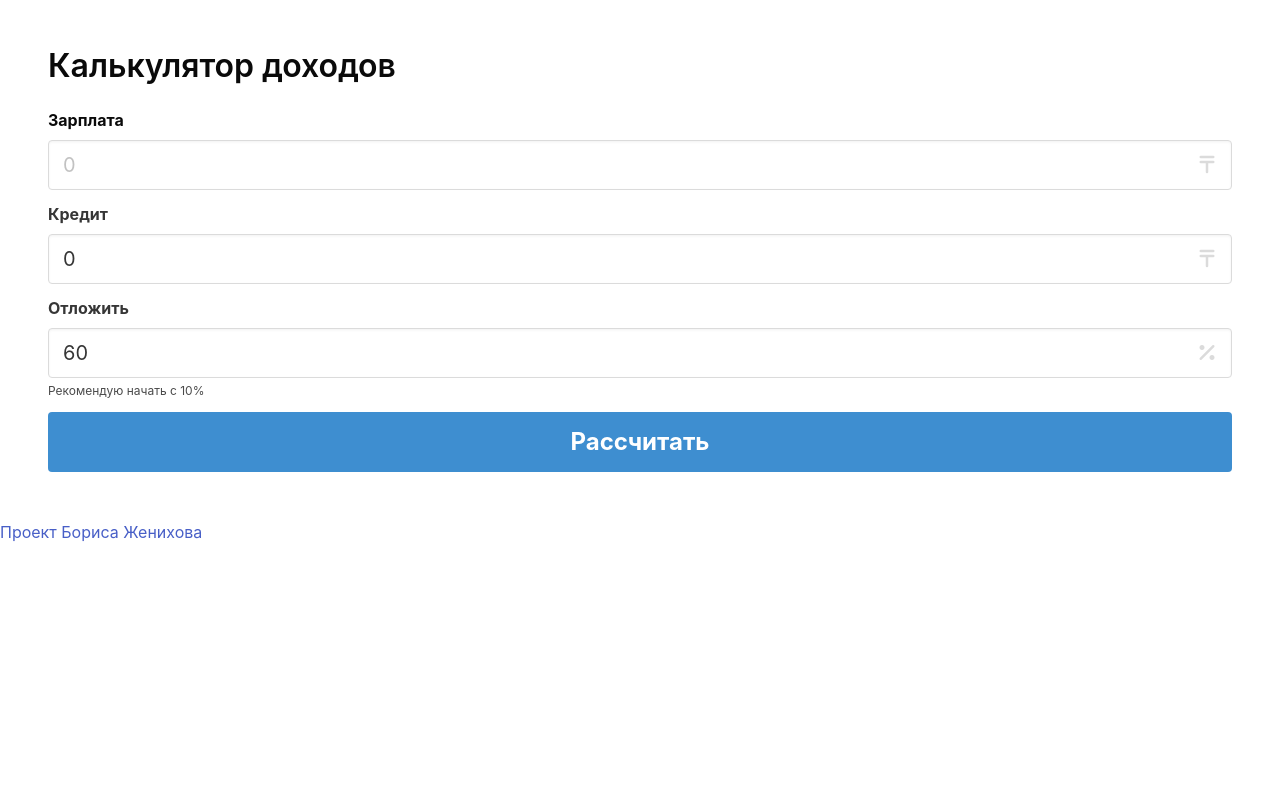
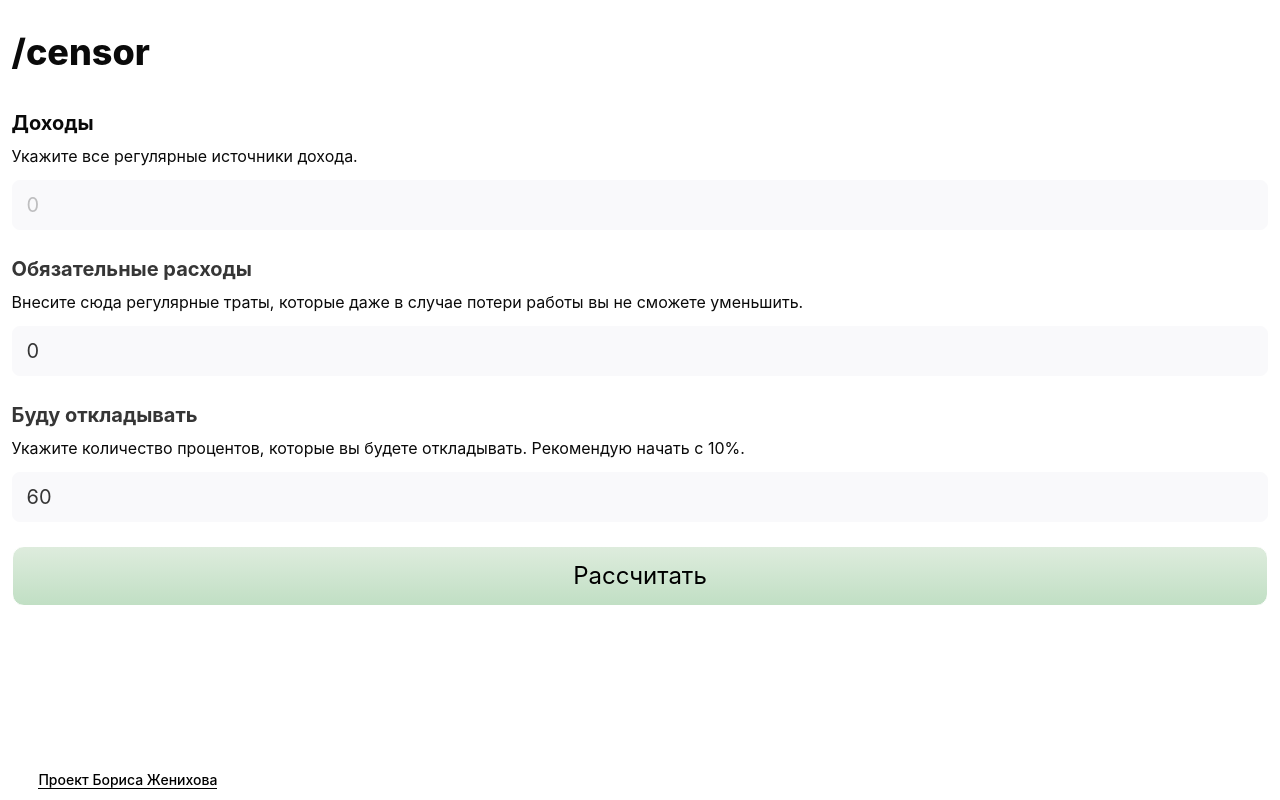
Before and after one commit to abuwhite/censor, a Flask app: page / in a window 1280 px wide. Run offline with Flask 2, Linux system fonts and the light colour scheme; some libraries are stand-ins or nearby versions.

Commit message:
Refactoring CSS

```diff
--- a/src/static/css/main.css
+++ b/src/static/css/main.css
@@ -1,5 +1,5 @@
 * {
-  margin: 0;/*это свойство можно удалить, если вы используете reset, normalize или нечто подобное*/
+  margin: 0;
 }
 
 html,
@@ -15,13 +15,17 @@
 .content {
   flex: 1 0 auto;
 
-  padding: 1rem;/*это свойство можно удалить, добавлено для наглядности*/
-  background: #e6f2ff;/*это свойство можно удалить, добавлено для наглядности*/
+  padding: 1rem;
+  background: #e6f2ff;
 }
 
 footer {
   flex: 0 0 auto;
   padding: 0.56rem 3%
+}
+
+.subtitle.is-5 {
+    font-size: 16px;
 }
 
 .inherit-link-main {
@@ -42,15 +46,14 @@
 
 .box:not(:last-child), .content:not(:last-child), .notification:not(:last-child), .progress:not(:last-child), .table:not(:last-child), .table-container:not(:last-child), .title:not(:last-child),
 .subtitle:not(:last-child), .block:not(:last-child), .breadcrumb:not(:last-child), .level:not(:last-child), .message:not(:last-child), .pagination:not(:last-child), .tabs:not(:last-child) {
-  margin-bottom: 2.2rem;
+  margin-bottom: 14px;
 }
 
 .button.is-info {
-  border-radius: 6px;
-  border-color: #e87840;
-  background: #e87840;
-  background: linear-gradient(to bottom, #f88850 0%, #d86830 100%);
-  color: #fff;
+  border-radius: 12px;
+  border-color: #fff;
+  background: linear-gradient(to top, #c1dfc4 0%, #deecdd 100%);
+  color: #000;
 }
 
 .table td,
@@ -62,6 +65,7 @@
 }
 
 .title.is-3 {
+  margin-bottom: 2.2rem;
   font-size: 36px;
   font-weight: 800;
 }
@@ -71,20 +75,31 @@
   border-radius: 8px;
 }
 
+.input, .select select, .textarea {
+    background-color: #fff;
+    /* border-color: #dbdbdb; */
+    border-radius: 4px;
+    color: #363636;
+}
+
 .input:hover, .textarea:hover, .select select:hover, .is-hovered.input, .is-hovered.textarea, .select select.is-hovered {
-  /*border-color: #b5b5b5;*/
 }
 
 .input:focus, .textarea:focus, .select select:focus, .is-focused.input, .is-focused.textarea, .select select.is-focused, .input:active, .textarea:active, .select select:active, .is-active.input, .is-active.textarea, .select select.is-active {
   border-radius: 6px;
-  /*border: 1px solid #000;*/
-  /*box-shadow: 0 0 0 0.125em rgba(72, 95, 199, 0.25);*/
 }
 
 .input, .textarea {
-  /*box-shadow: inset 0 0.0625em 0.125em rgba(10, 10, 10, 0.05);*/
+   box-shadow: none;
   max-width: 100%;
   width: 100%;
+}
+
+.input, .select select, .textarea {
+    background-color: #F9F9FB;
+    border-color: #F9F9FB;
+    border-radius: 8px;
+    color: #363636;
 }
 
 .label {
@@ -103,7 +118,8 @@
 }
 
 .control.has-icons-left .icon, .control.has-icons-right .icon {
-  color: rgb(171 171 171);
+  /*color: rgb(171 171 171);*/
+  color: #F9F9FB;
   height: 2.5em;
   pointer-events: none;
   position: absolute;
--- a/src/templates/base.html
+++ b/src/templates/base.html
@@ -3,7 +3,7 @@
 <head>
     <meta charset="UTF-8">
     <meta name="viewport" content="width=device-width, initial-scale=1">
-    <link rel="stylesheet" href="https://cdn.jsdelivr.net/npm/bulma@0.9.3/css/bulma.min.css"><link rel="stylesheet" href="static/css/new.css">
+    <link rel="stylesheet" href="https://cdn.jsdelivr.net/npm/bulma@0.9.3/css/bulma.min.css"><link rel="stylesheet" href="static/css/main.css">
     <script src="https://kit.fontawesome.com/e4ebcc6146.js" crossorigin="anonymous"></script>
     {% block title %}
     <title>{{ title }}</title>
--- a/src/templates/index.html
+++ b/src/templates/index.html
@@ -6,11 +6,12 @@
 
 {% block body %}
     <div class="section">
-        <h1 class="title is-3 has-text-black">Калькулятор доходов</h1>
+        <h1 class="title is-3 has-text-black">/censor</h1>
         <div class="block">
             <form method="post">
                     <div class="field">
-                      <label class="label has-text-black">Зарплата</label>
+                      <label class="label has-text-black">Доходы</label>
+                      <p class="subtitle is-5 has-text-black">Укажите все регулярные источники дохода.</p>
                       {% if value %}
                         <div class="field has-addons">
                             <div class="control is-expanded has-icons-right">
@@ -32,7 +33,8 @@
                       {% endif %}
                     </div>
                     <div class="field">
-                      <label class="label">Кредит</label>
+                      <label class="label">Обязательные расходы</label>
+                      <p class="subtitle is-5 has-text-black">Внесите сюда регулярные траты, которые даже в случае потери работы вы не сможете уменьшить.</p>
                       {% if value %}
                         <div class="field has-addons has-icons-right">
                             <div class="control is-expanded">
@@ -54,7 +56,8 @@
                       {% endif %}
                     </div>
                     <div class="field">
-                      <label class="label">Отложить</label>
+                      <label class="label">Буду откладывать</label>
+                      <p class="subtitle is-5 has-text-black">Укажите количество процентов, которые вы будете откладывать. Рекомендую начать с 10%.</p>
                       {% if value %}
                           <div class="field has-addons">
                             <div class="control is-expanded has-icons-right">
@@ -71,13 +74,12 @@
                               <span class="icon is-small is-right">
                                 <i class="fas fa-percent"></i>
                               </span>
-                              <p class="help">Рекомендую начать с 10%</p>
                             </div>
                           </div>
                       {% endif %}
                     </div>
 
-                    <button class="button has-text-weight-bold is-info is-large is-fullwidth" type="submit">Рассчитать</button>
+                    <button class="button is-info is-large is-fullwidth" type="submit">Рассчитать</button>
             </form>
         </div>
     </div>
```
